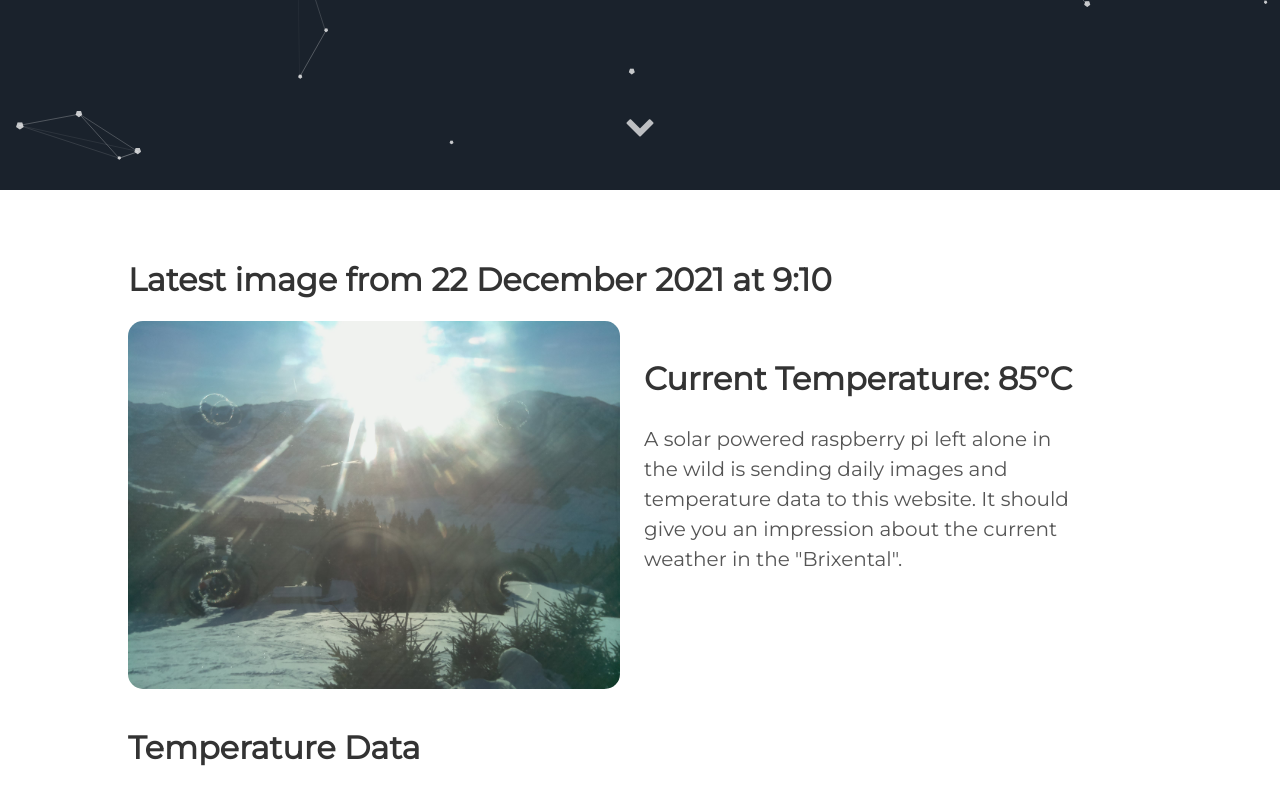
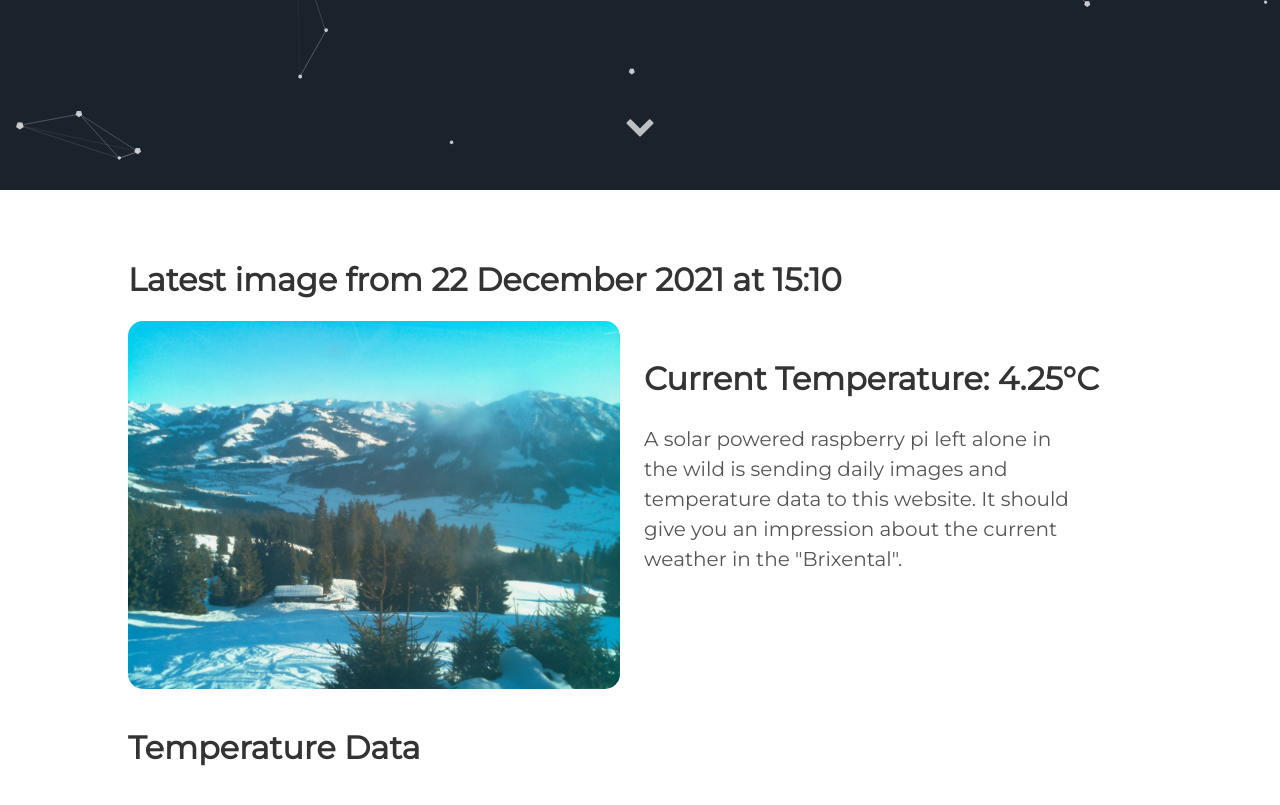
Before and after one commit to vektorious/vektorious.github.io, a Jekyll site: the page built from resources/huette.md, in a window 1280 px wide and 900 px high, scrolled down 710 px. Shown: the top 805 px of the window. Built offline with Jekyll 4.4.1, drawn with Linux system fonts in a browser that asks for light colours.

Commit message:
I'm a bot beep boop

```diff
--- a/resources/huette.md
+++ b/resources/huette.md
@@ -6,13 +6,13 @@ image: '/assets/img/'
 description: 'Live image from the Austrian alps'
 twitter_text: ' '
 ---
-## Latest image from 22 December 2021 at  9:10
+## Latest image from 22 December 2021 at 15:10
 <div class="huette">
   <div class="huette-image">
     <img src="{{ "/assets/img/huette.jpg" | prepend: site.baseurl }}">
   </div>
   <div class="huette-text">
-        <h2>Current Temperature: 85°C</h2>
+        <h2>Current Temperature: 4.25°C</h2>
         <p>A solar powered raspberry pi left alone in the wild is sending daily images and temperature data to this website. It should give you an impression about the current weather in the "Brixental".</p>
 
   </div>
```
Also changed, not shown: rpi-script/2021-12-22_150926.txt (renamed from rpi-script/2021-12-22_090923.txt, +5 -7 lines), rpi-script/huette.md (+2 -2 lines), assets/img/huette.jpg, assets/img/temp_plot.png, rpi-script/temp_plot.png, 1 other file.
